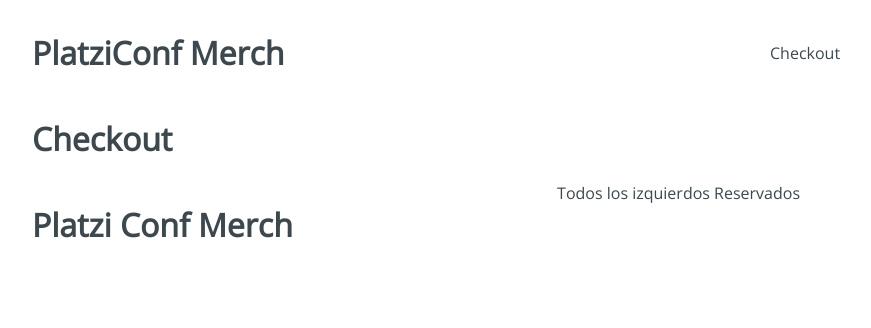
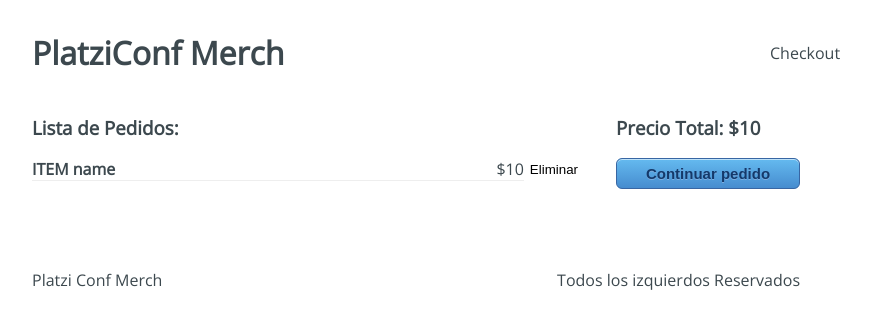
Before and after one commit to danielvaldivv/store-platziConf, a React app: page /checkout in a window 1280 px wide. Shown: the top 328 px of the page, without its empty margins (224-1095 px from the left). Built offline with nearby package versions, Linux system fonts and the light colour scheme.

Commit message:
Layout and styles of Checkout component

```diff
--- a/src/components/Footer.jsx
+++ b/src/components/Footer.jsx
@@ -3,10 +3,10 @@
 
 const Footer = () => (
     <div className="Footer">
-      <h1 className="Footer-title">Platzi Conf Merch</h1>
-      <div className="Footer-copy">
+      <p className="Footer-title">Platzi Conf Merch</p>
+      <p className="Footer-copy">
         Todos los izquierdos Reservados
-      </div>
+      </p>
     </div>
   )
 
--- a/src/containers/Checkout.jsx
+++ b/src/containers/Checkout.jsx
@@ -1,9 +1,23 @@
 import React from 'react'
+import '../styles/components/Checkout.css'
 
 const Checkout = () => (
-    <h1>
-      Checkout
-    </h1>
+    <div className="Checkout">
+      <div className="Checkout-content">
+        <h3>Lista de Pedidos:</h3>
+        <div className="Checkout-item">
+          <div className="Checkout-element">
+            <h4>ITEM name</h4>
+            <span>$10</span>
+          </div>
+          <button type="button">Eliminar</button>
+        </div>
+      </div>
+      <div className="Checkout-sidebar">
+        <h3>Precio Total: $10</h3>
+        <button type="button">Continuar pedido</button>
+      </div>
+    </div>
   )
 
 export default Checkout
```
